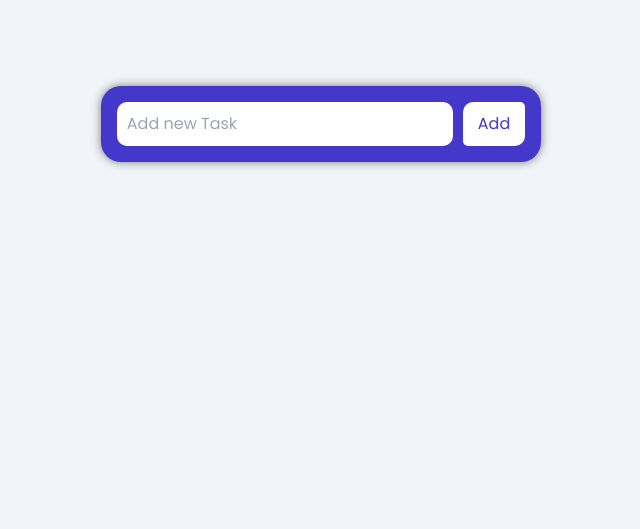
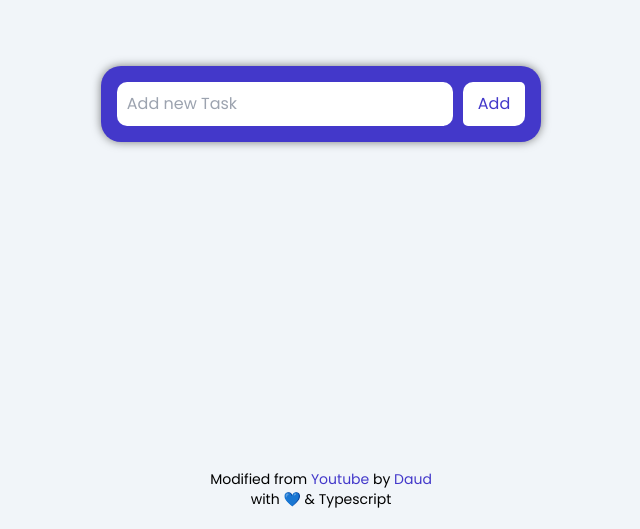
Before and after one commit to daudhiyaa/ts-todo-list-app, a website: page public/index.html in a window 1280 px wide. Shown: the part 271-800 px from the top of the page, without its empty margins (319-959 px from the left). Drawn offline with Linux system fonts and the light colour scheme; files whose address does not match are found by name.

Commit message:
feat: add footer

```diff
--- a/public/index.html
+++ b/public/index.html
@@ -13,10 +13,10 @@
     <title>TODO-List App</title>
   </head>
   <body
-    class="p-0 m-0 box-border flex items-center justify-center min-h-screen font-['Poppins'] bg-slate-100 duration-100"
+    class="py-3 m-0 box-border flex flex-col items-center justify-center min-h-screen font-['Poppins'] bg-slate-100 duration-100"
   >
     <div
-      class="container flex flex-col items-center gap-[10px] rounded-[20px] max-w-[70%]"
+      class="container flex flex-col items-center gap-[10px] rounded-[20px] max-w-[70%] min-h-[90vh] py-5 justify-center"
     >
       <form
         id="new-task-form"
@@ -38,12 +38,26 @@
           Add
         </button>
       </form>
-      <ul
-        id="list"
-        class="min-w-[32%] flex flex-col gap-[10px] rounded-[20px] list-none"
-      >
+      <ul id="list" class="flex flex-col gap-[10px] rounded-[20px] list-none">
         <!-- <button id="btnDeleteAll">Clear All</button> -->
       </ul>
     </div>
+    <footer>
+      <h3 class="text-center text-sm">
+        Modified from
+        <a
+          href="https://www.youtube.com/watch?v=jBmrduvKl5w&t=6s"
+          class="text-indigo-700 hover:underline"
+          >Youtube</a
+        >
+        by
+        <a
+          href="https://github.com/daudhiyaa"
+          class="text-indigo-700 hover:underline"
+          >Daud</a
+        >
+        <br />with 💙 & Typescript
+      </h3>
+    </footer>
   </body>
 </html>
--- a/src/index.ts
+++ b/src/index.ts
@@ -40,7 +40,7 @@ function addListItem(newTask: Task) {
 
   const taskTitle = document.createElement('p');
   taskTitle.className =
-    'text-gray-600 peer-checked:line-through group-hover:text-white';
+    'text-gray-600 text-justify peer-checked:line-through group-hover:text-white';
 
   const label = document.createElement('label');
   label.className = 'flex flex-row items-center text-sm gap-[10px]';
@@ -51,7 +51,7 @@ function addListItem(newTask: Task) {
 
   const li = document.createElement('li');
   li.className =
-    'bg-white flex items-center justify-between shadow-[0_0_10px_rgba(0,0,0,0.1)] border-none rounded-[15px] py-[8px] px-[10px] group hover:bg-indigo-700 hover:shadow-[0_0_5px_rgba(0,0,0,0.5)]';
+    'gap-[15px] bg-white flex items-center justify-between shadow-[0_0_10px_rgba(0,0,0,0.1)] border-none rounded-[15px] py-[8px] px-[10px] group hover:bg-indigo-700 hover:shadow-[0_0_5px_rgba(0,0,0,0.5)]';
 
   checkbox.addEventListener('change', (e) => {
     newTask.completed = checkbox.checked;
```
Also changed, not shown: public/dev.css.
